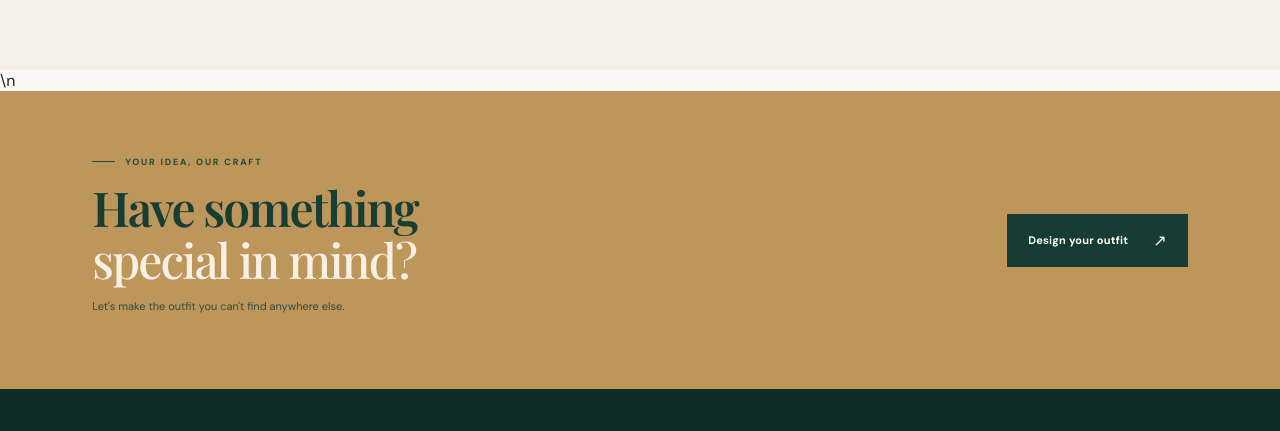
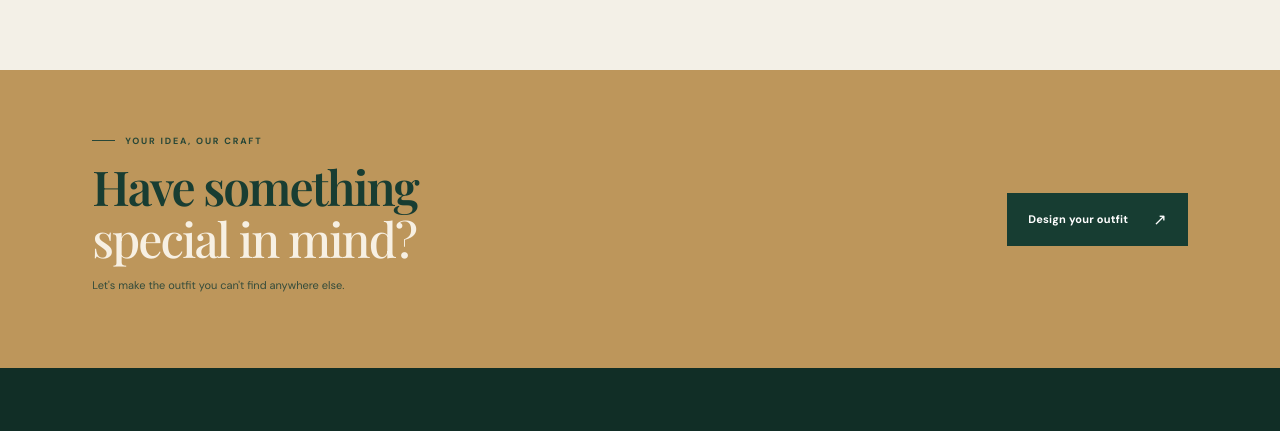
Before and after one commit to vjtriniti/Fashionorder, a React (Vite) app: page / in a window 1280 px wide. Shown: the part 4957-5388 px from the top of the page. Built offline with nearby package versions, Linux system fonts and the light colour scheme.

Commit message:
Repair JSX section separator

```diff
--- a/src/App.jsx
+++ b/src/App.jsx
@@ -49,7 +49,8 @@ export default function App(){
       <section className="craft" id="craft"><div className="craft-image"><img src="https://images.unsplash.com/photo-1590736969955-71cc94901144?auto=format&fit=crop&w=1100&q=85" alt="Fashion craftsmanship and fabric"/></div><div className="craft-copy"><div className="eyebrow"><i/> THE ART OF THE FIT</div><h2>Not just what<br/>you wear. <em>How it feels.</em></h2><p>Every stitch should have a purpose. Our custom tailoring brings your ideas to life with careful measurements, quality fabrics and a fit that feels unmistakably yours.</p><div className="craft-points"><div><b>01</b><span><strong>Tell us your vision</strong><small>Share your style, fabric and occasion.</small></span></div><div><b>02</b><span><strong>We craft your fit</strong><small>Our team brings every detail together.</small></span></div><div><b>03</b><span><strong>Own your moment</strong><small>Your finished look, delivered to you.</small></span></div></div><button className="btn btn-light" onClick={()=>setCustomOpen(true)}>Start a custom order <span>↗</span></button></div></section>
       <section className="categories section"><div className="section-top"><div><div className="eyebrow dark"><i/> FIND YOUR EXPRESSION</div><h2>Made for every<br/><em>kind of moment.</em></h2></div><p>From the big celebrations to the beautifully ordinary days in between.</p></div><div className="category-grid"><button onClick={()=>{setFilter('Native wear');document.getElementById('collections').scrollIntoView()}} className="category-card cat-one"><img src="https://images.unsplash.com/photo-1617137968427-85924c800a22?auto=format&fit=crop&w=900&q=85" alt="Nigerian native wear"/><span>01 / THE ROOTS</span><b>Nigerian native wear</b><i>Explore ↗</i></button><button onClick={()=>{setFilter('Ankara');document.getElementById('collections').scrollIntoView()}} className="category-card cat-two"><img src="https://images.unsplash.com/photo-1585487000160-6ebcfceb0d03?auto=format&fit=crop&w=900&q=85" alt="Ankara fashion"/><span>02 / THE PRINTS</span><b>Ankara & Adire</b><i>Explore ↗</i></button><button onClick={()=>{setFilter('Boutique');document.getElementById('collections').scrollIntoView()}} className="category-card cat-three"><img src="https://images.unsplash.com/photo-1483985988355-763728e1935b?auto=format&fit=crop&w=900&q=85" alt="Boutique clothing"/><span>03 / THE EDIT</span><b>Boutique collection</b><i>Explore ↗</i></button></div></section>
       <section className="quote" id="reviews"><div className="quote-mark">“</div><p>Fashion is more than a look.<br/>It is a little piece of <em>who you are.</em></p><span>THE FASHIONORDER PHILOSOPHY</span></section>
-      <section className="about-us section" id="about-us"><div className="about-image-wrap"><img src="https://images.unsplash.com/photo-1590736969955-71cc94901144?auto=format&fit=crop&w=1100&q=85" alt="Traditional clothing craftsmanship and fabric"/></div><div className="about-copy"><div className="eyebrow dark"><i/> OUR STORY</div><h2>Style is personal.<br/><em>Make it yours.</em></h2><p>We bring together the richness of Nigerian fashion and the ease of modern boutique shopping. From Agbada, Senator wear and Ankara styles to everyday denim and elegant dresses, we celebrate clothing that lets you express who you are.</p><p>We also make room for your own ideas. Our custom tailoring service helps turn your inspiration into a look made around your style, your occasion and your fit.</p><div className="about-values"><div><b>01</b><span>Culture-inspired fashion</span></div><div><b>02</b><span>Thoughtful tailoring</span></div><div><b>03</b><span>Style for every occasion</span></div></div><a className="btn btn-dark" href="#collections">Explore our collection <span>↗</span></a></div></section>\n      <section className="custom-banner" id="custom"><div><div className="eyebrow"><i/> YOUR IDEA, OUR CRAFT</div><h2>Have something<br/><em>special in mind?</em></h2><p>Let's make the outfit you can't find anywhere else.</p></div><button className="btn btn-light" onClick={()=>setCustomOpen(true)}>Design your outfit <span>↗</span></button></section>
+      <section className="about-us section" id="about-us"><div className="about-image-wrap"><img src="https://images.unsplash.com/photo-1590736969955-71cc94901144?auto=format&fit=crop&w=1100&q=85" alt="Traditional clothing craftsmanship and fabric"/></div><div className="about-copy"><div className="eyebrow dark"><i/> OUR STORY</div><h2>Style is personal.<br/><em>Make it yours.</em></h2><p>We bring together the richness of Nigerian fashion and the ease of modern boutique shopping. From Agbada, Senator wear and Ankara styles to everyday denim and elegant dresses, we celebrate clothing that lets you express who you are.</p><p>We also make room for your own ideas. Our custom tailoring service helps turn your inspiration into a look made around your style, your occasion and your fit.</p><div className="about-values"><div><b>01</b><span>Culture-inspired fashion</span></div><div><b>02</b><span>Thoughtful tailoring</span></div><div><b>03</b><span>Style for every occasion</span></div></div><a className="btn btn-dark" href="#collections">Explore our collection <span>↗</span></a></div></section>
+      <section className="custom-banner" id="custom"><div><div className="eyebrow"><i/> YOUR IDEA, OUR CRAFT</div><h2>Have something<br/><em>special in mind?</em></h2><p>Let's make the outfit you can't find anywhere else.</p></div><button className="btn btn-light" onClick={()=>setCustomOpen(true)}>Design your outfit <span>↗</span></button></section>
     </main>
     <footer><div className="footer-main"><a className="brand footer-brand" href="#"><span className="brand-mark">F</span><span>fashion<span className="brand-light">order</span><small>WEAR YOUR STORY</small></span></a><p>Rooted in culture. Styled for today.<br/>Made with meaning, right here in Nigeria.</p><div className="footer-links"><a href="#collections">Shop</a><a href="#craft">Custom tailoring</a><a href="#about-us">About us</a><a href="#reviews">Our story</a><a href="https://wa.me/?text=Hello%20FashionOrder%2C%20I%20have%20a%20question." target="_blank" rel="noreferrer">Contact us ↗</a></div></div><div className="footer-bottom"><span>© 2026 FashionOrder. Made with intention.</span><span>Lagos, Nigeria · Delivery nationwide</span></div></footer>
     {cartOpen&&<div className="overlay" onClick={()=>setCartOpen(false)}><aside className="drawer" onClick={e=>e.stopPropagation()}><div className="drawer-head"><div><span className="eyebrow dark">YOUR SELECTION</span><h2>Your bag <small>({count})</small></h2></div><button onClick={()=>setCartOpen(false)}>✕</button></div>{cart.length===0?<div className="empty bag-empty">Your bag is waiting for something beautiful.<br/><button className="text-link" onClick={()=>setCartOpen(false)}>Explore the collection →</button></div>:<><div className="cart-items">{cart.map(x=><div className="cart-item" key={x.id}><img src={x.image} alt={x.name}/><div className="cart-info"><b>{x.name}</b><span>{money(x.price)}</span><div className="qty"><button onClick={()=>change(x.id,-1)}>−</button><span>{x.qty}</span><button onClick={()=>change(x.id,1)}>＋</button></div></div><button className="remove" onClick={()=>change(x.id,-x.qty)}>Remove</button></div>)}</div><div className="drawer-total"><span>Estimated total</span><b>{money(total)}</b><small>Delivery fee confirmed when your order is arranged.</small><button className="btn btn-dark full" onClick={order}>Continue on WhatsApp ↗</button></div></>}</aside></div>}
```
